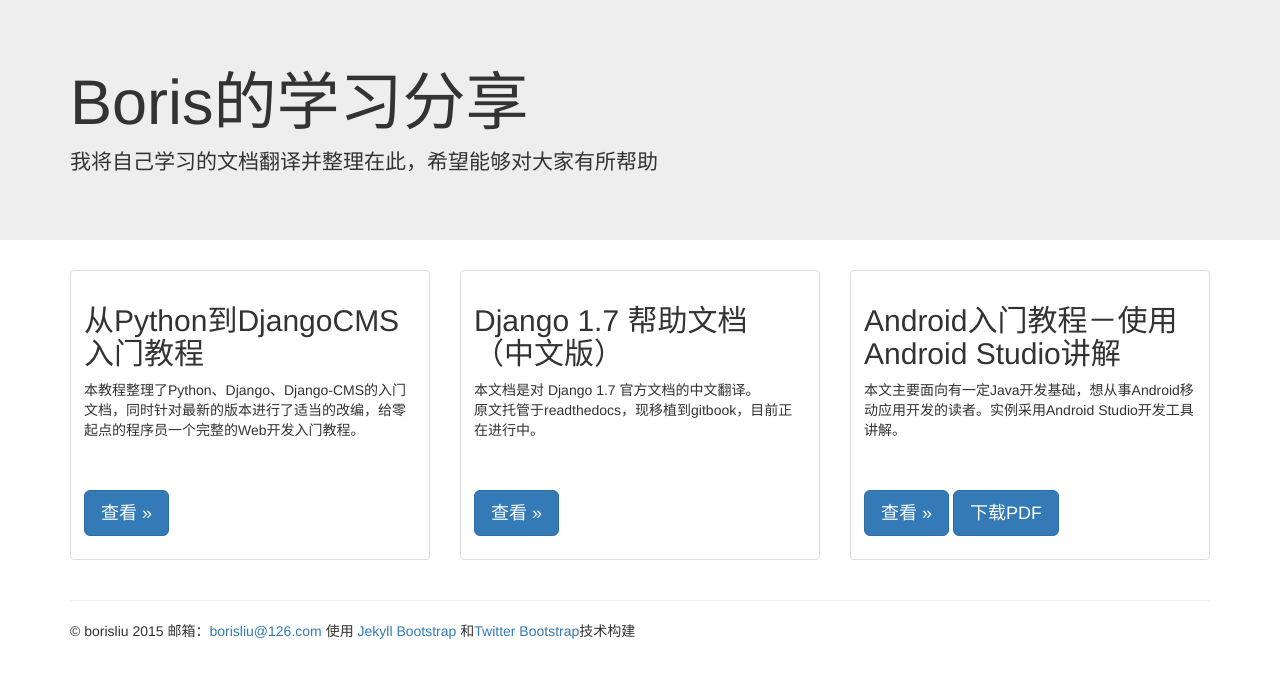
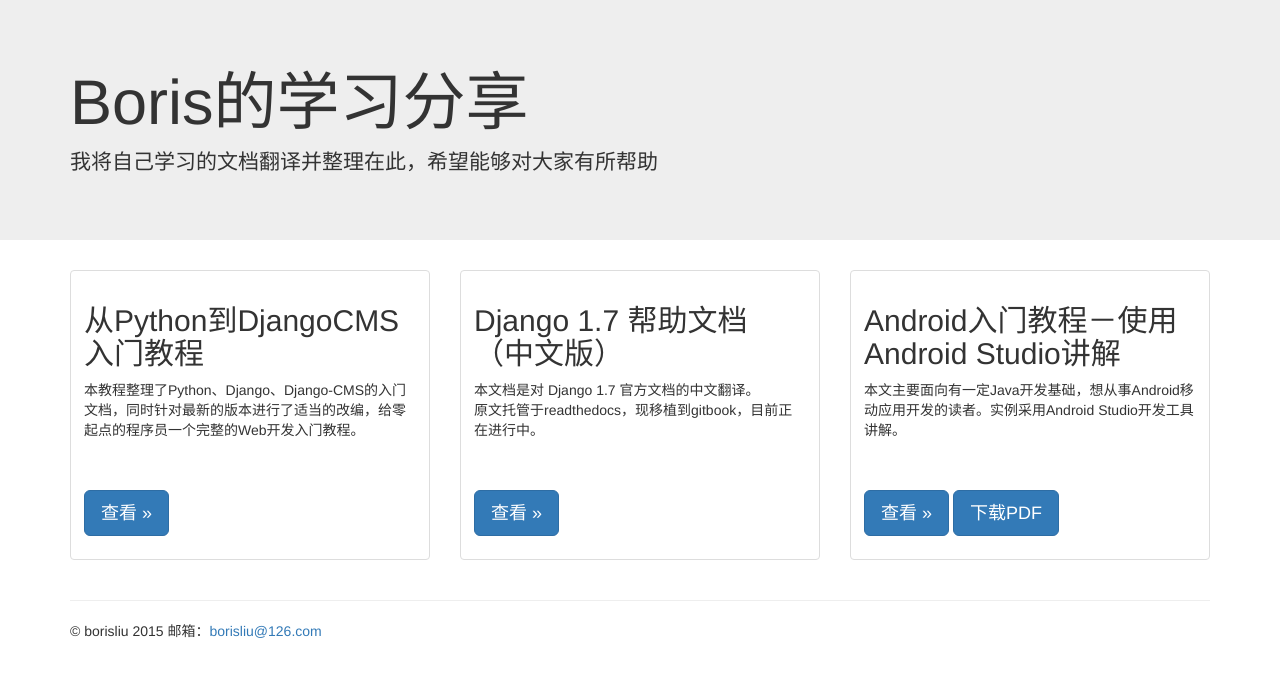
Before and after one commit to borisliu/borisliu.github.io, a Jekyll site: the page index.html, which Jekyll copies as it is, in a window 1280 px wide. Shown: the top 678 px of the page. Built offline with Jekyll 4.4.1, drawn with Linux system fonts in a browser that asks for light colours; nearby versions of some CDN libraries.

Commit message:
20150315

```diff
--- a/index.html
+++ b/index.html
@@ -64,8 +64,7 @@
       <hr>
 
       <footer>
-        <p>&copy; borisliu 2015&nbsp;邮箱：<a href="mailto:borisliu@126.com">borisliu@126.com</a>&nbsp;使用 <a href="http://jekyllbootstrap.com" target="_blank" title="The Definitive Jekyll Blogging Framework">Jekyll Bootstrap</a>
-          和<a href="http://twitter.github.com/bootstrap/" target="_blank">Twitter Bootstrap</a>技术构建</p>
+        <p>&copy; borisliu 2015&nbsp;邮箱：<a href="mailto:borisliu@126.com">borisliu@126.com</a></p>
       </footer>
     </div> <!-- /container -->
 
```
